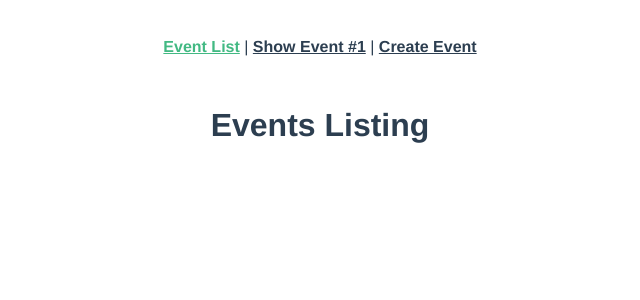
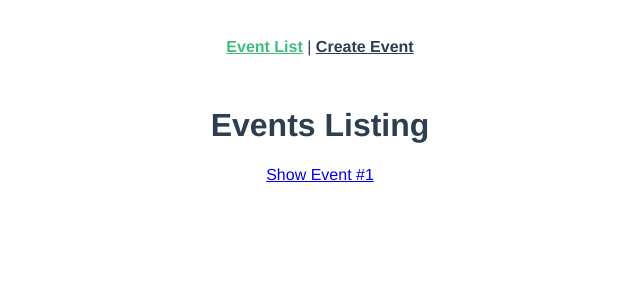
Before and after one commit to guibbers/next-level-vue, a Vue app: page / in a window 1280 px wide. Shown: the top 300 px of the page, without its empty margins (320-960 px from the left). Built offline with nearby package versions, Linux system fonts and the light colour scheme.

Commit message:
finish lesson 5

```diff
--- a/src/App.vue
+++ b/src/App.vue
@@ -2,7 +2,6 @@
   <div id="app">
     <div id="nav">
       <router-link :to="{ name: 'event-list' }">Event List</router-link> |
-      <router-link :to="{ name: 'event-show' }">Show Event #1</router-link> |
       <router-link :to="{ name: 'event-create' }">Create Event</router-link>
     </div>
     <router-view />
--- a/src/router/router.js
+++ b/src/router/router.js
@@ -13,9 +13,10 @@
     component: EventList,
   },
   {
-    path: '/event',
+    path: '/event/:id',
     name: 'event-show',
     component: EventShow,
+    props: true,
   },
   {
     path: '/event/create',
--- a/src/views/EventList.vue
+++ b/src/views/EventList.vue
@@ -1,5 +1,10 @@
 <template>
-  <h1>Events Listing</h1>
+  <div>
+    <h1>Events Listing</h1>
+    <router-link :to="{ name: 'event-show', params: { id: '1' } }"
+      >Show Event #1</router-link
+    >
+  </div>
 </template>
 
 <script>
--- a/src/views/EventShow.vue
+++ b/src/views/EventShow.vue
@@ -1,9 +1,11 @@
 <template>
-  <h1>Showing Event #1</h1>
+  <h1>Showing Event #{{ id }}</h1>
 </template>
 
 <script>
-export default {}
+export default {
+  props: ['id'],
+}
 </script>
 
 <style></style>
```
